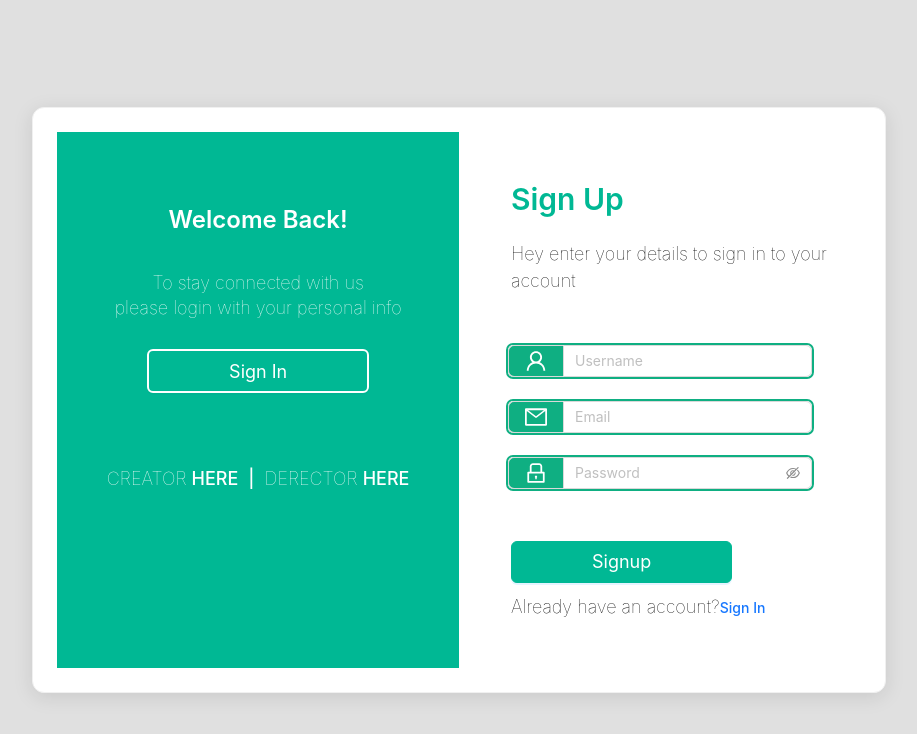
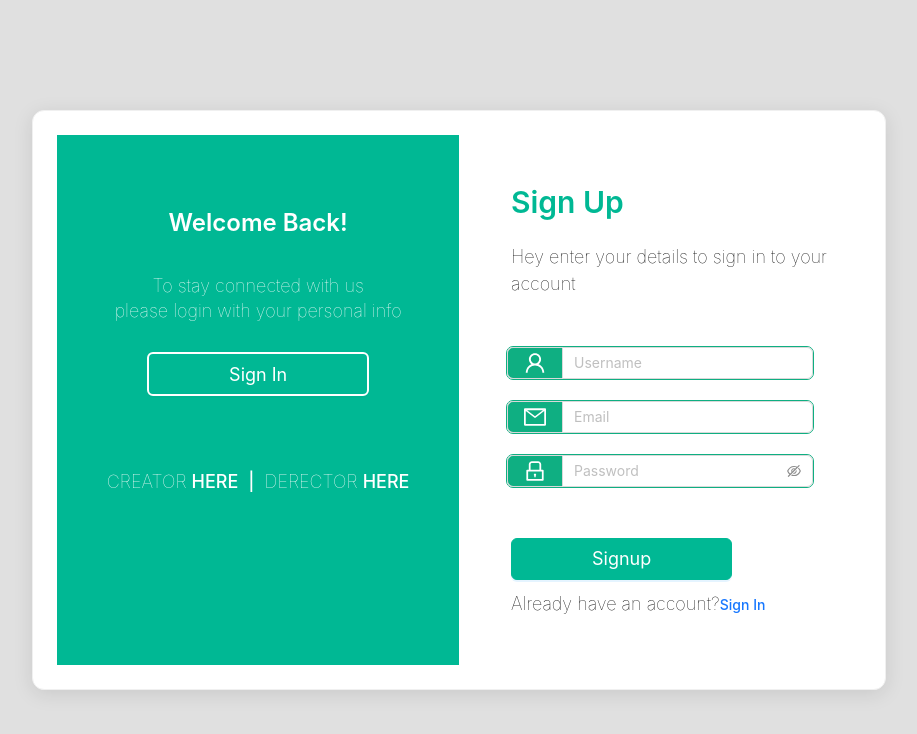
Before and after one commit to Krupali236/ant-design-form, a React (Vite) app: page / in a window 1280 px wide. Shown: the top 734 px of the page, without its empty margins (181-1098 px from the left). Built offline with nearby package versions, Linux system fonts and the light colour scheme.

Commit message:
error border

```diff
--- a/src/assets/styles.css
+++ b/src/assets/styles.css
@@ -124,7 +124,7 @@ h5.ant-typography,
 
 /* Addon Styles */
 .custom-addon-wrapper .ant-input-group-wrapper {
-  border: 2px solid #0faf82;
+  border: 1px solid #0faf82;
   border-radius: 7px;
 }
 
```
